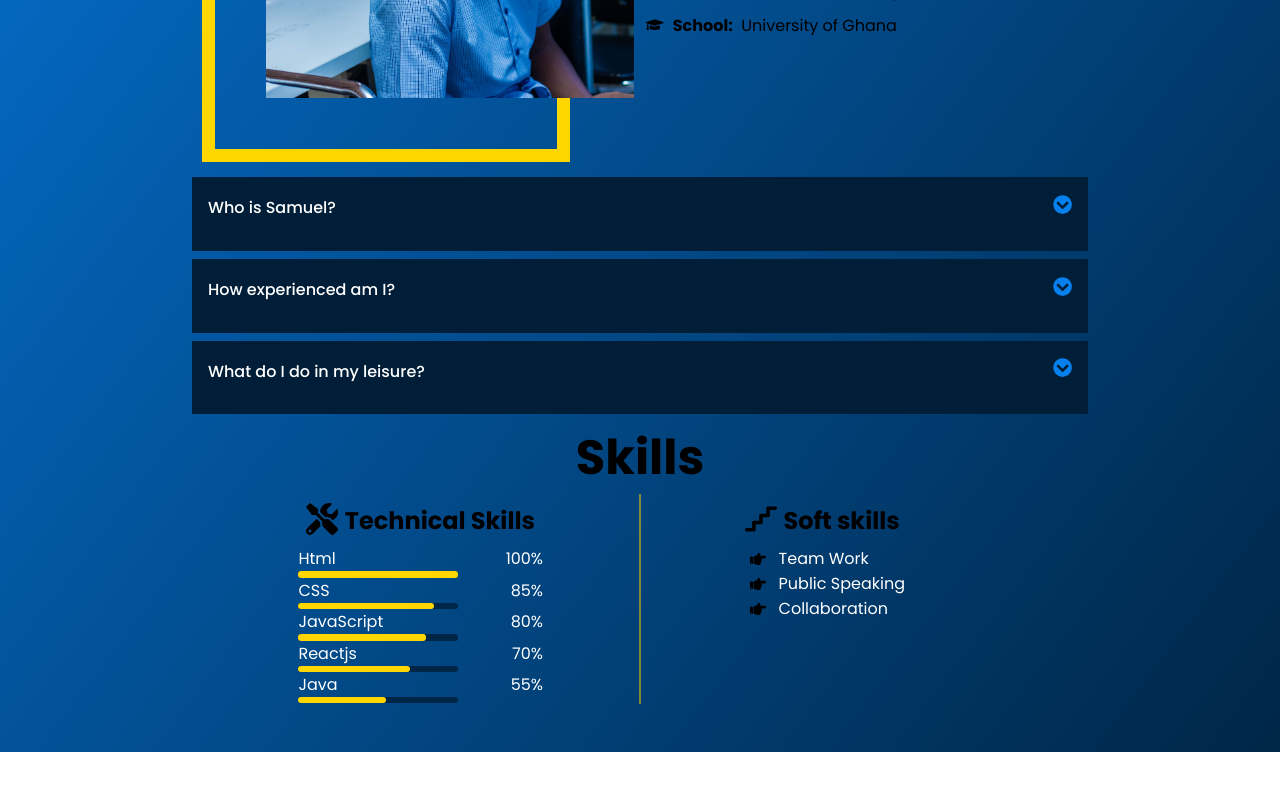
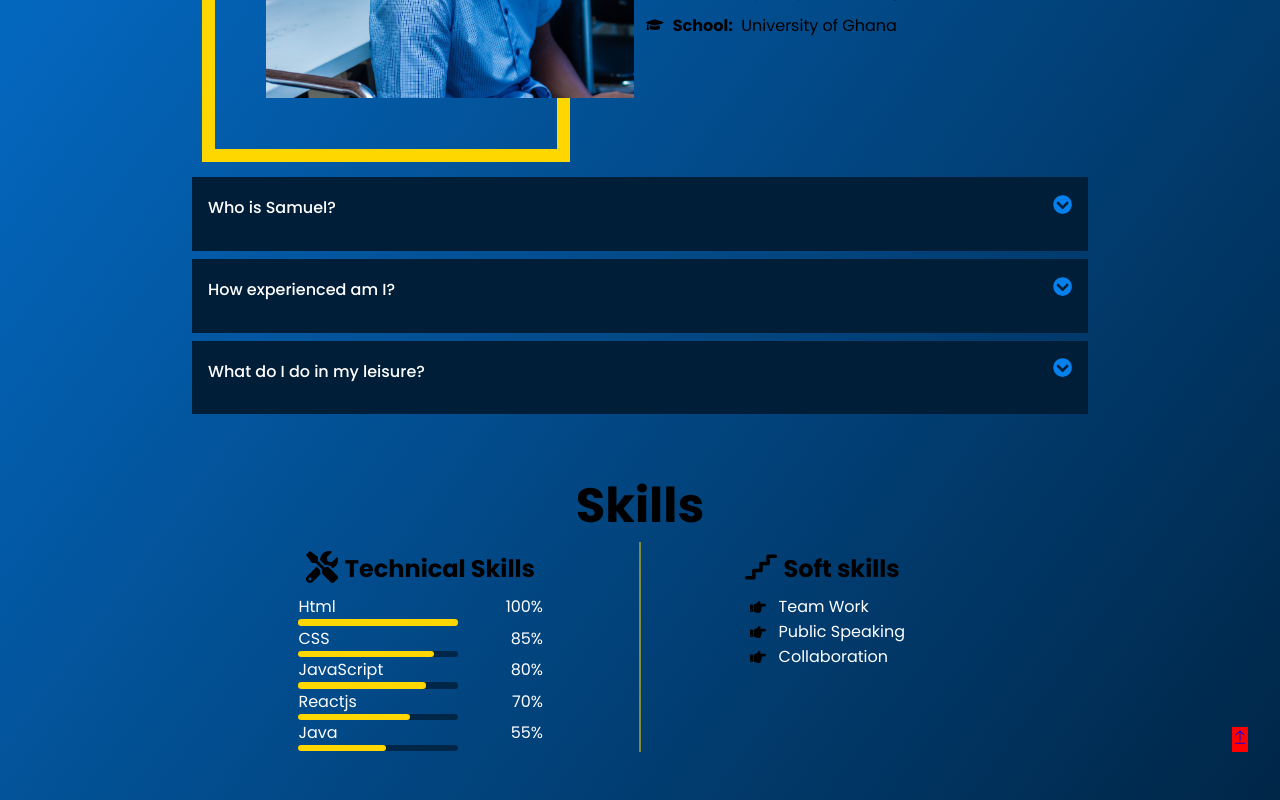
Before and after one commit to Psamm-y/React-projects, a React (Vite) app: page / in a window 1280 px wide. Shown: the part 934-1734 px from the top of the page. Before the commit the page ends 1686 px from the top, so only its background shows below. Built offline with nearby package versions, Linux system fonts and the light colour scheme.

Commit message:
refactor

```diff
--- a/src/porfolio shi/Header.jsx
+++ b/src/porfolio shi/Header.jsx
@@ -32,7 +32,7 @@ const Header = ({ active, setActive }) => {
           <li>
             <a
               style={active ? { color: 'black' } : { color: 'white' }}
-              href="#"
+              href="#skills"
             >
               Skills
             </a>
@@ -40,7 +40,7 @@ const Header = ({ active, setActive }) => {
           <li>
             <a
               style={active ? { color: 'black' } : { color: 'white' }}
-              href="#"
+              href="#projects"
             >
               Projects
             </a>
@@ -48,7 +48,7 @@ const Header = ({ active, setActive }) => {
           <li>
             <a
               style={active ? { color: 'black' } : { color: 'white' }}
-              href="#"
+              href="#contact"
             >
               Contact
             </a>
--- a/src/porfolio shi/Home.jsx
+++ b/src/porfolio shi/Home.jsx
@@ -5,8 +5,10 @@ import { FaXTwitter } from 'react-icons/fa6';
 import { FaGithub } from 'react-icons/fa';
 import './home.css';
 import './styles.css';
+import { GoMoveToTop } from 'react-icons/go';
 const Home = () => {
   return (
+    <>
       <main id="home">
         <section className="homepage">
           <div className="content">
@@ -48,6 +50,12 @@ const Home = () => {
           </div>
         </section>
       </main>
+      <div className="move-to-top">
+        <a href="#">
+          <GoMoveToTop />
+        </a>
+      </div>
+    </>
   );
 };
 
--- a/src/porfolio shi/Portfolio.jsx
+++ b/src/porfolio shi/Portfolio.jsx
@@ -2,21 +2,28 @@ import React, { useEffect, useState } from 'react';
 import Header from './Header';
 import Home from './Home';
 import About from './About';
-
+import { GoMoveToTop } from 'react-icons/go';
+import './styles.css';
 import './hamburger.css';
 import Skills from './Skills';
 const Portfolio = () => {
+  const [showButton, setShowButton] = useState(false);
   useEffect(() => {
     document.title = 'Psammy Porfolio';
   }, []);
 
   const [active, setActive] = useState(false);
   return (
-    <div>
+    <div className="portfolio">
       <Header active={active} setActive={setActive} />
       <Home />
       <About />
       <Skills />
+      <div className="move-to-top">
+        <a href="#">
+          <GoMoveToTop />
+        </a>
+      </div>
     </div>
   );
 };
--- a/src/porfolio shi/Skills.jsx
+++ b/src/porfolio shi/Skills.jsx
@@ -10,7 +10,7 @@ import './skills.css';
 import { FaStairs } from 'react-icons/fa6';
 const Skills = () => {
   return (
-    <div className="skills-section">
+    <div className="skills-section" id="skills">
       <div className="section-head">
         <h2>Skills</h2>
       </div>
--- a/src/porfolio shi/about.css
+++ b/src/porfolio shi/about.css
@@ -4,6 +4,7 @@
   flex-direction: column;
   align-items: center;
   scroll-margin-top: 5em;
+  margin-bottom: 3rem;
 }
 .section-head {
   display: flex;
--- a/src/porfolio shi/home.css
+++ b/src/porfolio shi/home.css
@@ -76,6 +76,11 @@ main {
   text-decoration: none;
   color: inherit;
 }
+.move-to-top {
+  position: absolute;
+  bottom: 0;
+  background-color: red;
+}
 @media only screen and (max-width: 760px) {
   .homepage {
     padding-top: 2em;
--- a/src/porfolio shi/styles.css
+++ b/src/porfolio shi/styles.css
@@ -15,3 +15,14 @@ html {
 body {
   padding-top: 5em;
 }
+.move-to-top {
+  text-decoration: none;
+  color: inherit;
+  position: fixed;
+  bottom: 2em;
+  right: 2em;
+  background-color: var(--third-color);
+}
+.portfolio {
+  position: relative;
+}
```
Lines whose indentation alone changed are shown as unchanged.
